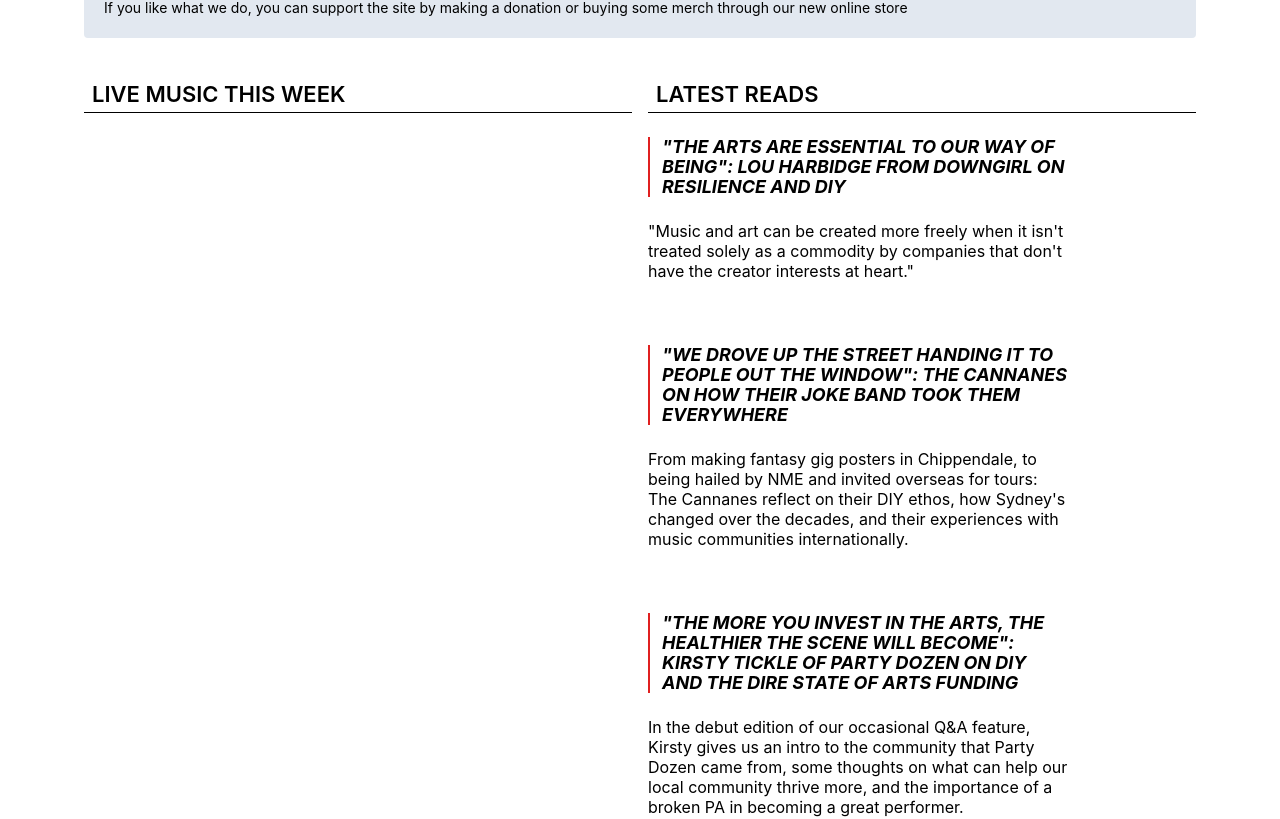
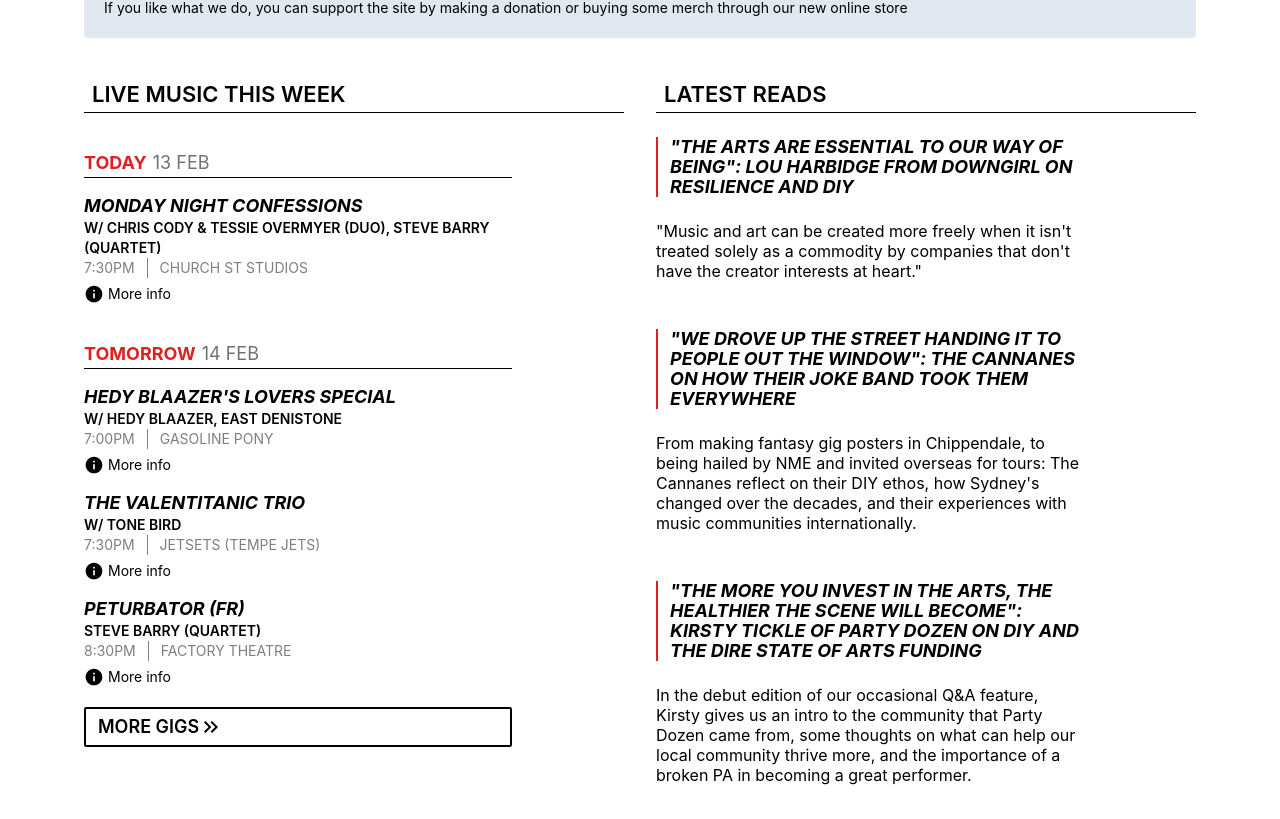
Before and after one commit to AndrewNTA/noisesaigon, a React (Create React App) app: page / in a window 1280 px wide. Shown: the part 594-1413 px from the top of the page. Built offline with nearby package versions, Linux system fonts and the light colour scheme.

Commit message:
Home page

```diff
--- a/package.json
+++ b/package.json
@@ -5,6 +5,7 @@
   "dependencies": {
     "@emotion/react": "^11.10.5",
     "@emotion/styled": "^11.10.5",
+    "@mui/icons-material": "^5.11.0",
     "@mui/material": "^5.11.8",
     "@mui/styles": "^5.11.7",
     "@testing-library/jest-dom": "^5.16.5",
--- /dev/null
+++ b/src/components/Show.js
@@ -0,0 +1,23 @@
+import React from 'react';
+import InfoIcon from '@mui/icons-material/Info';
+import useStyles from './styles';
+
+function Show({ name, artists, time, location }) {
+  const classes = useStyles();
+  return (
+    <div className={classes.showWrapper}>
+      <div className={classes.showName}>{name}</div>
+      <div className={classes.showArtists}>{artists}</div>
+      <div className={classes.showInfo}>
+        <div className={classes.showTime}>{time}</div>
+        <div className={classes.showLocation}>{location}</div>
+      </div>
+      <div className={classes.showMoreInfo}>
+        <InfoIcon fontSize="small" sx={{ marginRight: '4px' }} />
+        <div className={classes.showMoreInfoText}>More info</div>
+      </div>
+    </div>
+  );
+}
+
+export default Show;
--- a/src/components/index.js
+++ b/src/components/index.js
@@ -2,5 +2,6 @@ import InfoBox from './InfoBox';
 import Spacing from './Spacing';
 import Article from './Article';
 import Menu from './Menu';
+import Show from './Show';
 
-export { InfoBox, Spacing, Article, Menu };
+export { InfoBox, Spacing, Article, Menu, Show };
--- a/src/components/styles.js
+++ b/src/components/styles.js
@@ -17,8 +17,7 @@ const useStyles = makeStyles(() => ({
 
   // article start
   aWrapper: {
-    marginBottom: '4rem',
-    paddingRight: '8rem',
+    marginBottom: '3rem',
   },
   aTitle: {
     lineHeight: '1.25rem',
@@ -67,6 +66,57 @@ const useStyles = makeStyles(() => ({
     color: '#fff',
   },
   // menu end
+
+  // show start
+  showWrapper: {
+    marginBottom: '16px',
+  },
+  showName: {
+    lineHeight: '1.5rem',
+    textTransform: 'uppercase',
+    fontSize: '1.125rem',
+    fontWeight: 700,
+    fontStyle: 'italic',
+  },
+  showArtists: {
+    lineHeight: '1.25rem',
+    textTransform: 'uppercase',
+    fontSize: '0.875rem',
+    fontWeight: 600,
+  },
+  showInfo: {
+    display: 'flex',
+    alignItems: 'center',
+  },
+  showTime: {
+    lineHeight: '1.25rem',
+    textTransform: 'uppercase',
+    fontSize: '0.875rem',
+    color: '#7f7f7f',
+    marginRight: '0.75rem',
+    paddingRight: '0.75rem',
+    borderRight: '1px solid #7f7f7f',
+  },
+  showLocation: {
+    lineHeight: '1.25rem',
+    textTransform: 'uppercase',
+    fontSize: '0.875rem',
+    color: '#7f7f7f',
+  },
+  showMoreInfo: {
+    display: 'flex',
+    alignItems: 'center',
+    marginTop: '6px',
+    cursor: 'pointer',
+  },
+  showMoreInfoText: {
+    lineHeight: '1.25rem',
+    fontSize: '0.875rem',
+    '&:hover': {
+      textDecorationLine: 'underline',
+    },
+  },
+  // show end
 }));
 
 export default useStyles;
--- /dev/null
+++ b/src/constants/index.js
@@ -0,0 +1,16 @@
+const months = [
+  'Jan',
+  'Feb',
+  'Mar',
+  'Apr',
+  'May',
+  'Jun',
+  'Jul',
+  'Aug',
+  'Sep',
+  'Oct',
+  'Nov',
+  'Dec',
+];
+
+export { months };
--- /dev/null
+++ b/src/mockDatas/show.js
@@ -0,0 +1,32 @@
+const shows = {
+  '2023/02/13': [
+    {
+      name: 'Monday Night Confessions',
+      time: '7:30PM',
+      location: 'Church St Studios',
+      artists: 'W/ Chris Cody & Tessie Overmyer (duo), Steve Barry (quartet)',
+    },
+  ],
+  '2023/02/14': [
+    {
+      name: "Hedy Blaazer's Lovers Special",
+      time: '7:00PM',
+      location: 'Gasoline Pony',
+      artists: 'W/ Hedy Blaazer, East Denistone',
+    },
+    {
+      name: 'The Valentitanic Trio',
+      time: '7:30PM',
+      location: 'Jetsets (Tempe Jets)',
+      artists: 'W/ Tone Bird',
+    },
+    {
+      name: 'Peturbator (FR)',
+      time: '8:30PM',
+      location: 'Factory Theatre',
+      artists: 'Steve Barry (quartet)',
+    },
+  ],
+};
+
+export { shows };
--- a/src/pages/Home/index.js
+++ b/src/pages/Home/index.js
@@ -1,8 +1,11 @@
 import React from 'react';
 import { Container, Grid } from '@mui/material';
+import KeyboardDoubleArrowRightIcon from '@mui/icons-material/KeyboardDoubleArrowRight';
 import Bg from '../../static/images/bg_1.png';
-import { InfoBox, Spacing, Article, Menu } from '../../components';
+import { InfoBox, Spacing, Article, Menu, Show } from '../../components';
 import { articles } from '../../mockDatas/article';
+import { shows } from '../../mockDatas/show';
+import { months } from '../../constants';
 import useStyles from './styles';
 
 function Home() {
@@ -20,15 +23,45 @@ function Home() {
           }
         />
         <Spacing size={32} />
-        <Grid container spacing={2}>
+        <Grid container spacing={4}>
           <Grid item xs={6} md={6}>
             <h1 className={classes.title}>LIVE MUSIC THIS WEEK</h1>
+            <div className={classes.content}>
+              {Object.keys(shows).map((keyDate) => {
+                const dateShow = new Date(keyDate);
+                const date = dateShow.getDate();
+                const month = months[dateShow.getMonth()];
+                const label = keyDate === '2023/02/13' ? 'Today' : 'Tomorrow';
+                return (
+                  <>
+                    <div className={classes.showDate}>
+                      <span className={classes.showLabel}>{label}</span>
+                      {`${date} ${month}`}
+                    </div>
+                    {shows[keyDate].map((show) => (
+                      <Show
+                        name={show.name}
+                        time={show.time}
+                        location={show.location}
+                        artists={show.artists}
+                      />
+                    ))}
+                  </>
+                );
+              })}
+              <div className={classes.btnMoreGigs}>
+                <span>MORE GIGS</span>
+                <KeyboardDoubleArrowRightIcon />
+              </div>
+            </div>
           </Grid>
           <Grid item xs={6} md={6}>
             <h1 className={classes.title}>LATEST READS</h1>
-            {articles.map((a) => (
-              <Article title={a.title} content={a.content} />
-            ))}
+            <div className={classes.content}>
+              {articles.map((a) => (
+                <Article title={a.title} content={a.content} />
+              ))}
+            </div>
           </Grid>
         </Grid>
       </div>
--- a/src/pages/Home/styles.js
+++ b/src/pages/Home/styles.js
@@ -15,6 +15,40 @@ const useStyles = makeStyles(() => ({
     borderBottom: '1px solid black',
     fontSize: '1.375rem',
   },
+  showDate: {
+    textTransform: 'uppercase',
+    lineHeight: '1.25rem',
+    borderBottom: '1px solid black',
+    fontSize: '1.125rem',
+    color: 'rgb(109 114 120)',
+    paddingBottom: '4px',
+    fontWeight: 400,
+    marginTop: '2.5rem',
+    marginBottom: '1rem',
+  },
+  showLabel: {
+    color: 'rgb(224 32 32)',
+    textTransform: 'uppercase',
+    lineHeight: '1.25rem',
+    fontSize: '1.125rem',
+    fontWeight: 700,
+    marginRight: '6px',
+  },
+  btnMoreGigs: {
+    padding: '6px 12px',
+    borderRadius: '2px',
+    border: '2px solid #000',
+    cursor: 'pointer',
+    marginTop: '20px',
+    fontSize: '1.125rem',
+    lineHeight: '1.25rem',
+    fontWeight: 600,
+    display: 'flex',
+    alignItems: 'center',
+  },
+  content: {
+    paddingRight: '7rem',
+  },
 }));
 
 export default useStyles;
```
Also changed, not shown: src/utils/index.js (added), 1 other file (tests, documents, lock files or other folders).
